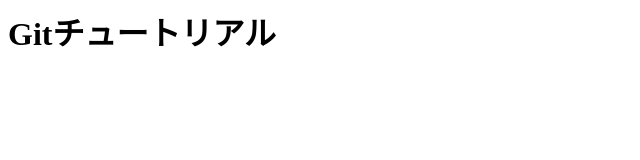
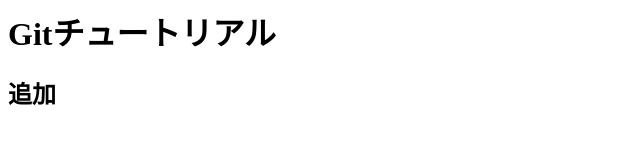
Before and after one commit to Yusuke-88/git_tutorial, a plain HTML site: page index.html in a window 1280 px wide. Shown: the whole page, without its empty margins (0-640 px from the left). Drawn offline with Linux system fonts and the light colour scheme.

```diff
--- a/index.html
+++ b/index.html
@@ -1 +1,2 @@
 <h1>Gitチュートリアル</h1>
+<h2>追加</h2>
```
